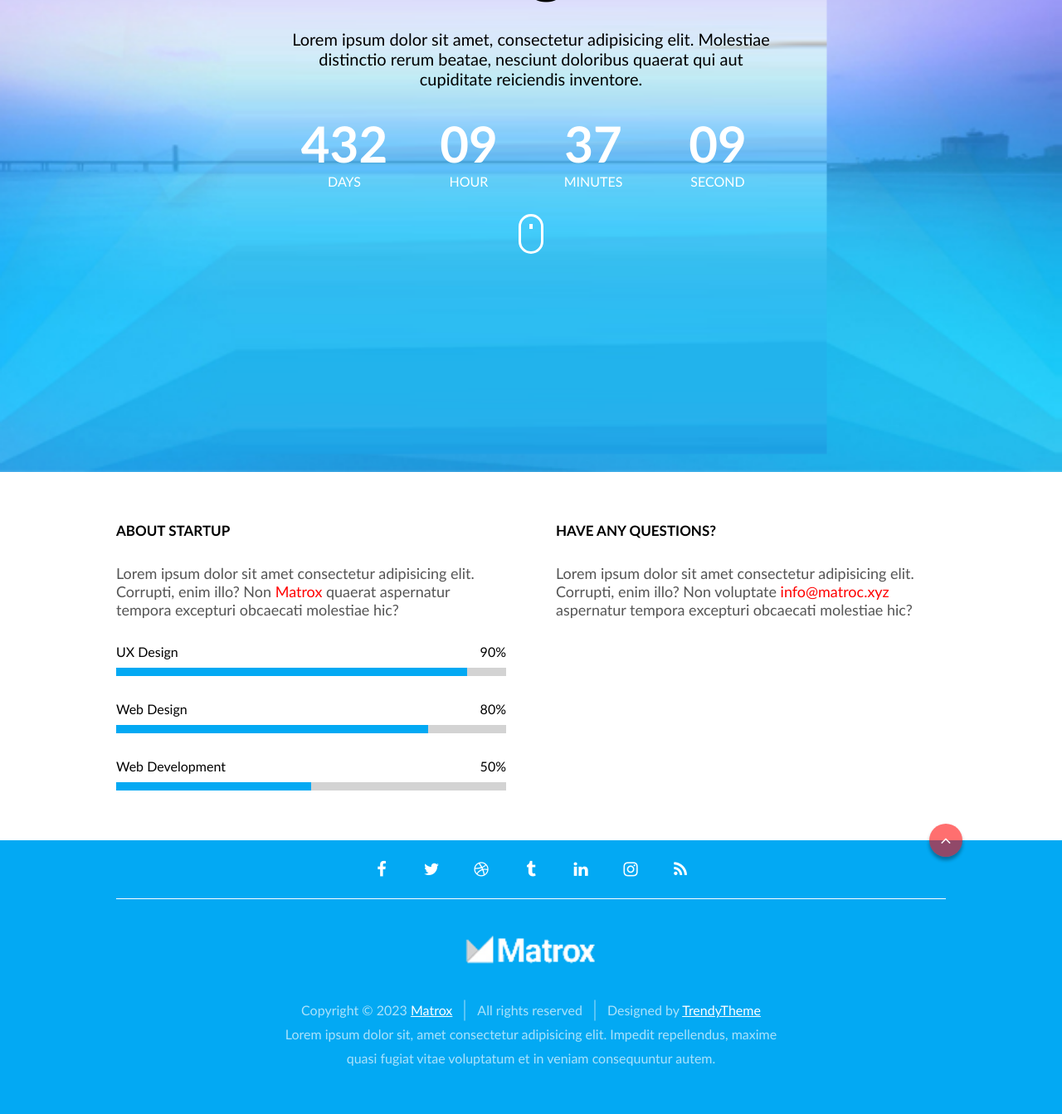
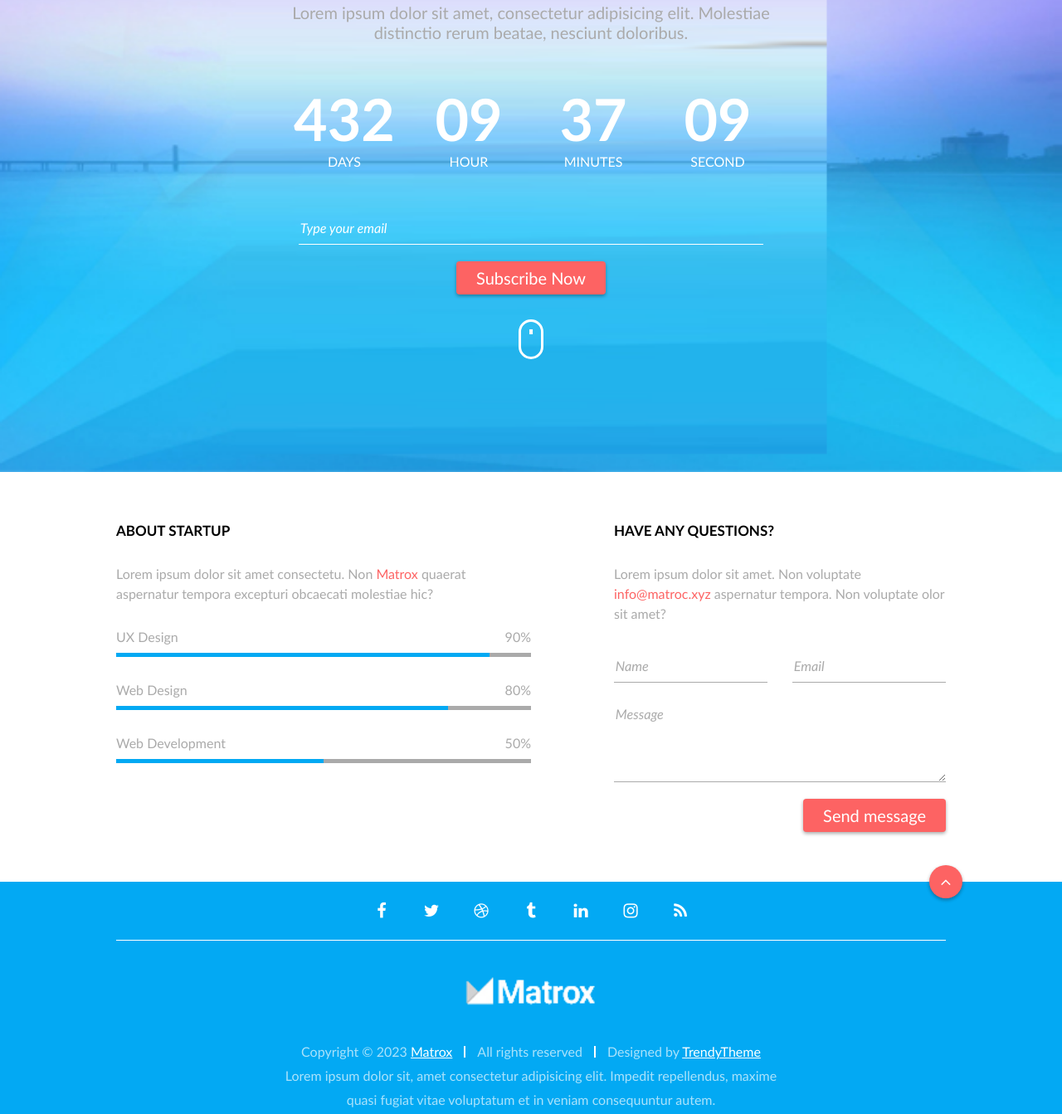
Before and after one commit to AusraMundus/09-Coming-soon, a website: page index.html in a window 1280 px wide. Shown: the part 231-1574 px from the top of the page at 83% size. Drawn offline with Linux system fonts and the light colour scheme.

Commit message:
Subscribtion form. Final styling

```diff
--- a/css/base/layout.css
+++ b/css/base/layout.css
@@ -10,11 +10,10 @@
 .container > .short-row {
     width: 600px;
 }
-
 .container > .row {
     display: flex;
     justify-content: space-between;
-    gap: 60px;
+    gap: 60px 0;
     width: 1000px;
 }
 
@@ -24,8 +23,7 @@
     gap: 30px;
     width: 50%;
 }
-
-.container > .column.rigth {
+.container .column.right {
     width: 40%;
 }
 
@@ -57,7 +55,7 @@
         padding-left: 30px;
         padding-right: 30px;
     }
-    .container > .row
+    .container > .row,
     .container > .short-row {
         width: 100%;
     }
--- a/css/components/button.css
+++ b/css/components/button.css
@@ -1,21 +1,20 @@
 .btn {
     display: inline-block;
-    padding: 0.5em 1.5em;
-    background-color: rgba(255, 0, 0, 0.563);
+    padding: 0.5em 1.2em;
+    background-color: #fd6363;
     color: #fff;
     font-family: inherit;
     font-size: 20px;
     line-height: 1em;
     text-decoration: none;
     border-radius: 0.2em;
-    box-shadow: 0 0.2em 0.2em #0005;
+    box-shadow: 0 0.1em 0.2em #0005;
     border: none;
     user-select: none;
     word-spacing: 0;
     letter-spacing: 0em;;
     cursor: pointer;
 }
-
 .btn:hover {
     background-color: #f00;
     box-shadow: 0 0.1em 0.25em #0007;
@@ -23,6 +22,29 @@
 
 .btn.btn-small {
     font-size: 16px;
+}
+.btn.btn-big {
+    font-size: 28px;
+}
+
+.btn.btn-warning {
+    background-color: orange;
+    color: black;
+}
+.btn.btn-success {
+    background-color: green;
+    color: #fff;
+}
+.btn.btn-info {
+    background-color: blue;
+    color: #fff;
+}
+
+.btn.btn-rect {
+    border-radius: 0;
+}
+.btn.btn-round {
+    border-radius: 1em;
 }
 
 .btn.btn-icon {
--- a/css/components/clock.css
+++ b/css/components/clock.css
@@ -2,29 +2,27 @@
     display: flex;
     flex-wrap: wrap;
     width: 100%;
-    color: white
+    padding: 20px 0;
+    color: #fff;
 }
-
 .clock > .time {
     width: 25%;
 }
-
 .clock > .time > .value {
-    font-size: 60px;
-    font-weight: bold;
+    font-size: 70px;
+    font-weight: 900;
 }
-
 .clock > .time > .label {
     text-transform: uppercase;
 }
 
-@media (max-witdh: 700px) {
+@media (max-width: 700px) {
     .clock > .time {
         width: 50%;
     }
 }
 
-@media (max-witdh: 400px) {
+@media (max-width: 400px) {
     .clock > .time {
         width: 100%;
     }
--- a/css/components/footer.css
+++ b/css/components/footer.css
@@ -17,28 +17,25 @@
     padding: 10px;
     border-bottom: 1px solid #fff;
 }
-
 .footer .socials > .social {
     width: 50px;
     height: 50px;
     line-height: 50px;
     text-align: center;
     border-radius: 50%;
-    color: white;
+    color: #fff;
     font-size: 20px;
     text-decoration: none;
     transition: all 0.3s;
 }
-
 .footer .socials > .social:hover {
     color: #03a9f4;
-    background-color: white;
+    background-color: #fff;
 }
 
 .footer .row {
     position: relative;
 }
-
 .back-to-top {
     position: absolute;
     top: -1em;
@@ -54,7 +51,6 @@
     text-align: center;
     line-height: 1.8em;
 }
-
 .footer > .short-row a {
     color: #fff;
 }
@@ -63,21 +59,19 @@
     display: flex;
     gap: 0 30px;
 }
-
 .footer .trio p {
     position: relative;
 }
-
 .footer .trio p + p::before {
     content: '';
     display: inline-block;
-    width: 1px;
-    height: 25px;
-    background-color: #fffa;
+    width: 2px;
+    height: 14px;
+    background-color: #fff;
     position: absolute;
+    left: -15px;
     top: 50%;
-    left: -15px;
-    transform: translateX(-50%) translateY(-50%); /* supaprastinimas translate(-50%) */
+    transform: translate(-50%, -50%);
 }
 
 @media (max-width: 700px) {
--- /dev/null
+++ b/css/components/form.css
@@ -0,0 +1,64 @@
+.form {
+    display: flex;
+    flex-wrap: wrap;
+    gap: 20px 30px;
+}
+
+.form label {
+    display: none;
+}
+
+.form > .input,
+.form > .textarea {
+    width: 100%;
+    padding: 0.5em 0.1em;
+    font-family: inherit;
+    font-size: 18px;
+    line-height: 1em;
+    border: none;
+    border-bottom: 1px solid #aaa;
+}
+
+.form > .input {
+    width: calc(50% - 15px);
+}
+.form > .textarea {
+    resize: vertical;
+    min-height: 50px;
+    height: 100px;
+    max-height: 200px;
+}
+
+.form ::placeholder {
+    color: #aaa;
+    font-style: italic;
+    font-size: 0.9em;
+}
+.form :focus-visible {
+    outline-color: red;
+}
+
+.hero .form.subscription {
+    display: flex;
+    flex-direction: column;
+    gap: 20px;
+    width: 100%;
+    padding: 0 20px;
+}
+.hero .form.subscription > .input.subscription {
+    display: flex;
+    width: 100%;
+    background-color: transparent;
+    border-color: #fff;
+    font-size: 18px;
+    color: #fff;
+}
+.hero form.subscription ::placeholder {
+    color: #fff;
+}
+
+@media (max-width: 1100px) {
+    .form > .input {
+        width: 100%;
+    }
+}
--- a/css/components/progress-bar.css
+++ b/css/components/progress-bar.css
@@ -12,15 +12,17 @@
 }
 
 .progress-bar > .top > .label {
+    color: #aaa;
 }
 
 .progress-bar > .top >.value {
+    color: #aaa;
 }
 
 .progress-bar > .progress {
     width: 100%;
-    height: 10px;
-    background-color: lightgrey;
+    height: 5px;
+    background-color: #aaa;
     overflow: hidden;
 }
 
--- a/css/pages/home.css
+++ b/css/pages/home.css
@@ -7,6 +7,7 @@
 @import '../components/button.css';
 @import '../components/clock.css';
 @import '../components/footer.css';
+@import '../components/form.css';
 @import '../components/mouse.css';
 @import '../components/progress-bar.css';
 /* CUSTOM */
@@ -30,15 +31,20 @@
 }
 
 .hero .logo {
-    height: 50px;
+    height: 30px;
+}
+.hero .title {
+    font-size: 70px;
+    text-transform: uppercase;
+    letter-spacing: -3px;
+}
+.hero .description {
+    font-size: 20px;
+    color: #aaa;
 }
 
-.hero .title {
-    font-size: 80px;
-}
-
-.hero .description {
-    font-size: 20px;
+.hero .form .btn {
+    margin: auto;
 }
 
 .content-title {
@@ -46,15 +52,20 @@
     font-size: 17px;
 }
 .content-description {
-    color: #555;
-    font-size: 18px;
+    color: #aaa;
+    font-size: 16px;
+    line-height: 1.5em;
 }
 .content-description > a {
-    color: red;
+    color: #fd6363;
     text-decoration: none;
 }
 .content-description > a:hover {
     text-decoration: underline;
+}
+
+.main-content .form .btn {
+    margin-left: auto;
 }
 
 @media (max-width: 600px) {
@@ -69,6 +80,6 @@
 .red {
     width: 60px;
     height: 60px;
-    background-color: red;
+    background-color: #fd6363;
     position: absolute;
 }
--- a/index.html
+++ b/index.html
@@ -15,7 +15,7 @@
             <div class="short-row">
                 <img class="logo" src="./img/logo.png" alt="Logo">
                 <h1 class="title">Coming soon</h1>
-                <p class="description">Lorem ipsum dolor sit amet, consectetur adipisicing elit. Molestiae distinctio rerum beatae, nesciunt doloribus quaerat qui aut cupiditate reiciendis inventore.</p>
+                <p class="description">Lorem ipsum dolor sit amet, consectetur adipisicing elit. Molestiae distinctio rerum beatae, nesciunt doloribus.</p>
                 <div class="clock">
                     <div class="time">
                         <div class="value">432</div>
@@ -34,16 +34,19 @@
                         <div class="label">Second</div>
                     </div>
                 </div>
+                <form class="form subscription">
+                    <label for="email">Type your email</label>
+                    <input id="email" class="input subscription" type="email" placeholder="Type your email">
+                    <button class="btn" type="submit">Subscribe Now</button>
+                </form>
                 <div class="mouse"></div>
             </div>
         </section>
-        <section class="container main-content">
+        <section id="turinys" class="container main-content">
             <div class="row">
-                <div class="column">
-
+                <div id="about" class="column">
                     <h2 class="content-title">About startup</h2>
-                    <p class="content-description">Lorem ipsum dolor sit amet consectetur adipisicing elit. Corrupti, enim illo? Non <a href="./">Matrox</a> quaerat aspernatur tempora excepturi obcaecati molestiae hic?</p>
-
+                    <p class="content-description">Lorem ipsum dolor sit amet consectetu. Non <a href="./">Matrox</a> quaerat aspernatur tempora excepturi obcaecati molestiae hic?</p>
                     <div class="progress-bar">
                         <div class="top">
                             <div class="label">UX Design</div>
@@ -53,7 +56,6 @@
                             <div class="bar" style="width: 90%;"></div>
                         </div>
                     </div>
-
                     <div class="progress-bar">
                         <div class="top">
                             <div class="label">Web Design</div>
@@ -63,7 +65,6 @@
                             <div class="bar" style="width: 80%;"></div>
                         </div>
                     </div>
-
                     <div class="progress-bar">
                         <div class="top">
                             <div class="label">Web Development</div>
@@ -74,10 +75,18 @@
                         </div>
                     </div>
                 </div>
-
-                <div class="column right">
+                <div id=question" class="column right">
                     <h2 class="content-title">Have any questions?</h2>
-                    <p class="content-description">Lorem ipsum dolor sit amet consectetur adipisicing elit. Corrupti, enim illo? Non voluptate <a href="mailto:info@matroc.xyz">info@matroc.xyz</a> aspernatur tempora excepturi obcaecati molestiae hic?</p>
+                    <p class="content-description">Lorem ipsum dolor sit amet. Non voluptate <a href="mailto:info@matroc.xyz">info@matroc.xyz</a> aspernatur tempora. Non voluptate olor sit amet?</p>
+                    <form class="form">
+                        <label for="name">Name</label>
+                        <input id="name" class="input" type="text" placeholder="Name">
+                        <label for="email">Email</label>
+                        <input id="email" class="input" type="email" placeholder="Email">
+                        <label for="message">Message</label>
+                        <textarea class="textarea" name="" id="message" placeholder="Message"></textarea>
+                        <button class="btn" type="submit">Send message</button>
+                    </form>
                 </div>
             </div>
         </section>
@@ -98,7 +107,7 @@
         <div class="short-row">
             <img class="footer-logo" src="./img/logo-white.png" alt="Logo">
             <div class="trio">
-                <p>Copyright &copy; 2023 <a href="./">Matrox</a></p>
+                <p>Copyright &copy; 2023 <a href="#">Matrox</a></p>
                 <p>All rights reserved</p>
                 <p>Designed by <a href="#" target="_blank">TrendyTheme</a></p>
             </div>
```
